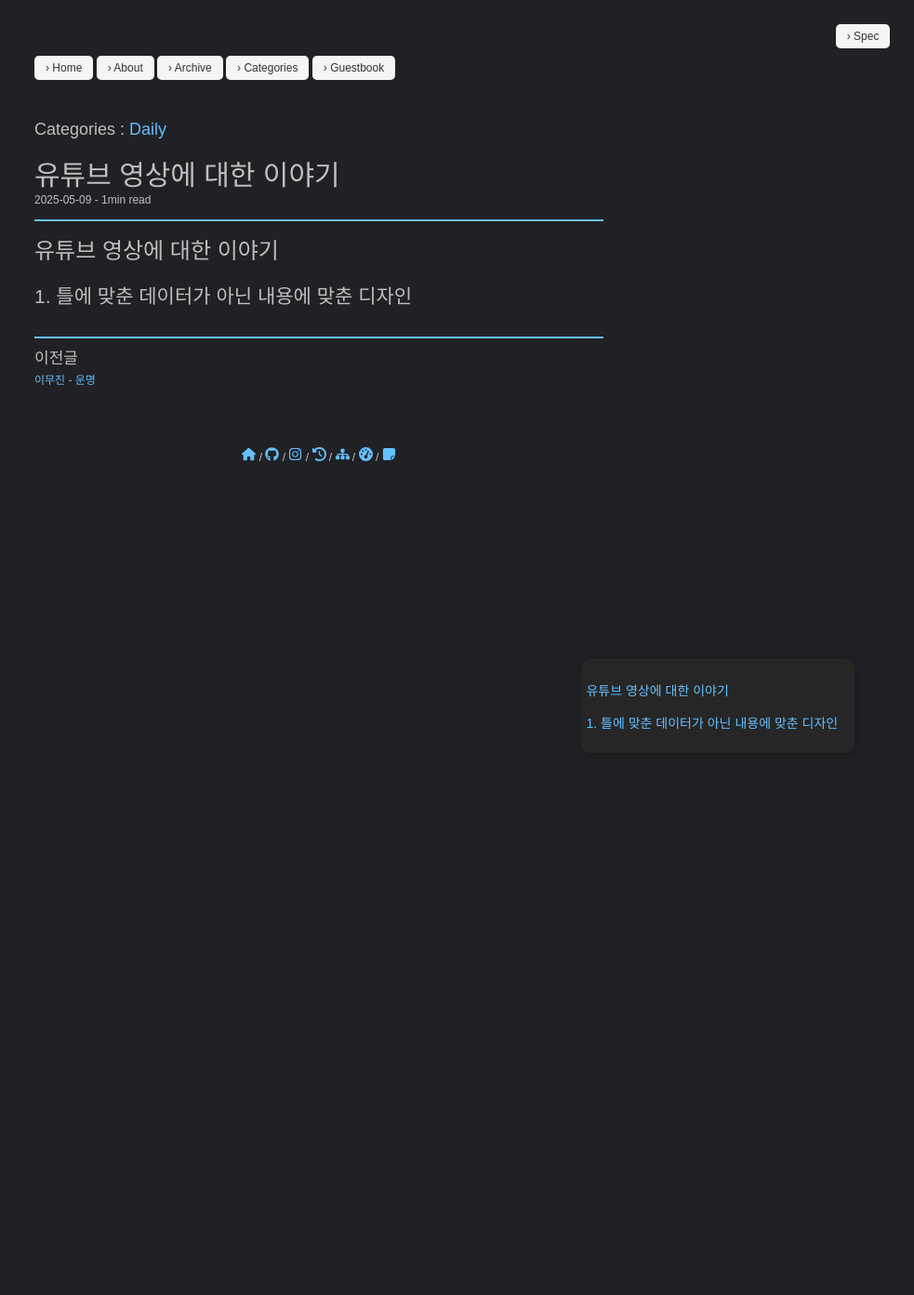
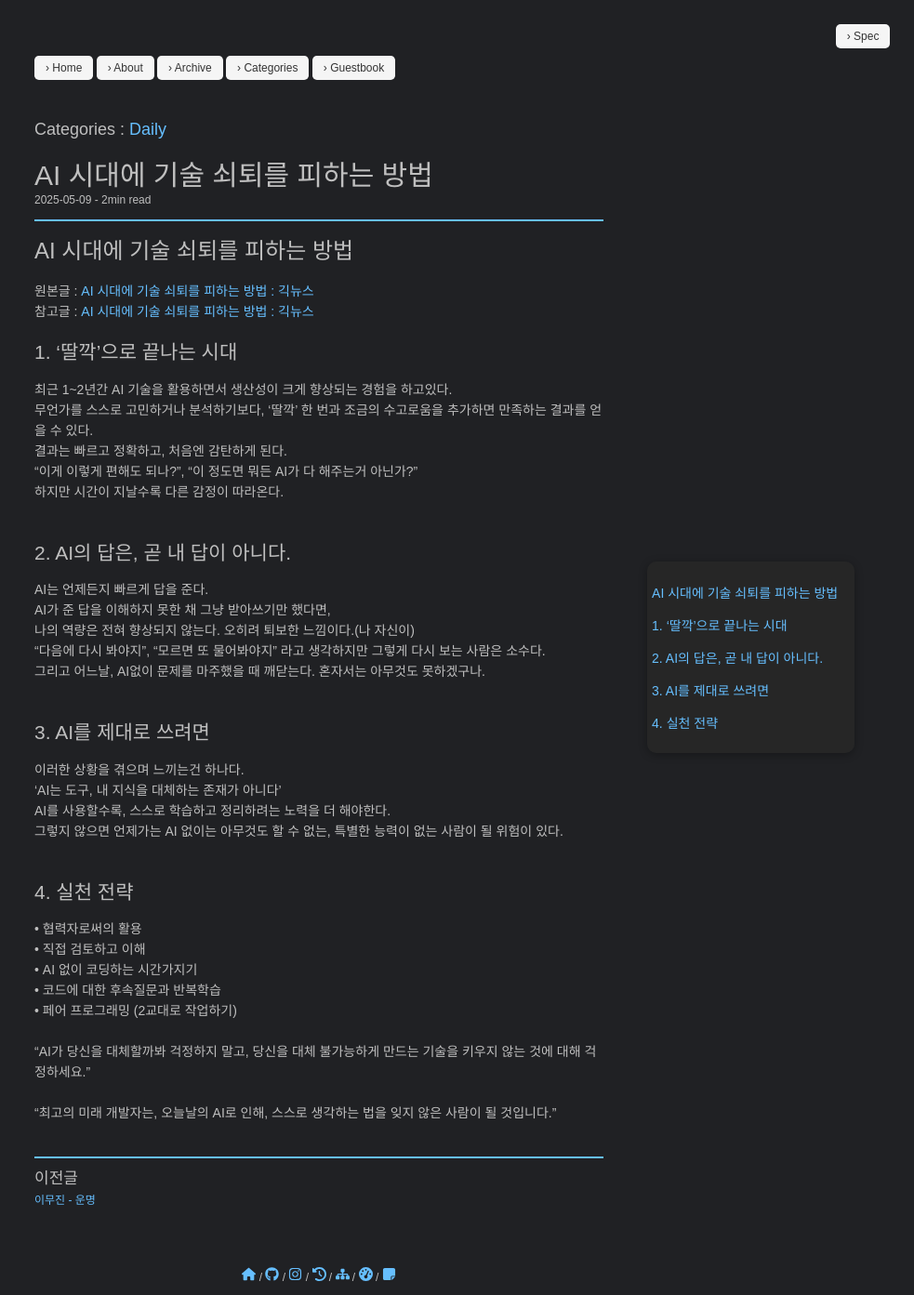
Before and after one commit to pozuhtuhv/pozuhtuhv.github.io, a Jekyll site: the page built from _posts/2025-05-09-daily-memo.md, in a window 1280 px wide. Shown: the whole page at 93% size, without its empty margins (297-1280 px from the left). Built offline with Jekyll 4.4.1, drawn with Linux system fonts in a browser that asks for light colours; some web fonts are replaced; before the commit the page ends 900 px from its top, so only the background shows below that.

Commit message:
(upload) content

```diff
--- a/_posts/2025-05-09-daily-memo.md
+++ b/_posts/2025-05-09-daily-memo.md
@@ -1,6 +1,6 @@
 ---
-title: "유튜브 영상에 대한 이야기"
-description: "유튜브 영상에 대한 이야기"
+title: "AI 시대에 기술 쇠퇴를 피하는 방법"
+description: "AI 시대에 기술 쇠퇴를 피하는 방법"
 layout: post
 categories: ["Daily"]
 published: true
@@ -21,4 +21,45 @@ tag: [daily]
 
 ## {{ page.description }}
 
-### 1. 틀에 맞춘 데이터가 아닌 내용에 맞춘 디자인
+원본글 : [AI 시대에 기술 쇠퇴를 피하는 방법 : 긱뉴스](https://news.hada.io/topic?id=20574)
+
+참고글 : [AI 시대에 기술 쇠퇴를 피하는 방법 : 긱뉴스](https://news.hada.io/weekly/202518)
+
+### 1. '딸깍'으로 끝나는 시대
+최근 1~2년간 AI 기술을 활용하면서 생산성이 크게 향상되는 경험을 하고있다.<br>
+무언가를 스스로 고민하거나 분석하기보다, '딸깍' 한 번과 조금의 수고로움을 추가하면 만족하는 결과를 얻을 수 있다.<br>
+결과는 빠르고 정확하고, 처음엔 감탄하게 된다.<br>
+"이게 이렇게 편해도 되나?", "이 정도면 뭐든 AI가 다 해주는거 아닌가?"<br>
+하지만 시간이 지날수록 다른 감정이 따라온다.<br>
+<br>
+
+### 2. AI의 답은, 곧 내 답이 아니다.
+AI는 언제든지 빠르게 답을 준다.<br>
+AI가 준 답을 이해하지 못한 채 그냥 받아쓰기만 했다면,<br>
+나의 역량은 전혀 향상되지 않는다. 오히려 퇴보한 느낌이다.(나 자신이)<br>
+"다음에 다시 봐야지", "모르면 또 물어봐야지" 라고 생각하지만 그렇게 다시 보는 사람은 소수다.<br>
+그리고 어느날, AI없이 문제를 마주했을 때 깨닫는다.
+혼자서는 아무것도 못하겠구나.<br>
+<br>
+
+### 3. AI를 제대로 쓰려면
+이러한 상황을 겪으며 느끼는건 하나다.<br>
+'AI는 도구, 내 지식을 대체하는 존재가 아니다'<br>
+AI를 사용할수록, 스스로 학습하고 정리하려는 노력을 더 해야한다.<br>
+그렇지 않으면 언제가는 AI 없이는 아무것도 할 수 없는, 특별한 능력이 없는 사람이 될 위험이 있다.<br>
+<br>
+
+### 4. 실천 전략
+• 협력자로써의 활용<br>
+• 직접 검토하고 이해<br>
+• AI 없이 코딩하는 시간가지기<br>
+• 코드에 대한 후속질문과 반복학습<br>
+• 페어 프로그래밍 (2교대로 작업하기)<br>
+<br>
+
+"AI가 당신을 대체할까봐 걱정하지 말고,
+당신을 대체 불가능하게 만드는 기술을 키우지 않는 것에 대해 걱정하세요."<br>
+<br>
+"최고의 미래 개발자는, 오늘날의 AI로 인해,
+스스로 생각하는 법을 잊지 않은 사람이 될 것입니다."<br>
+<br>
```
